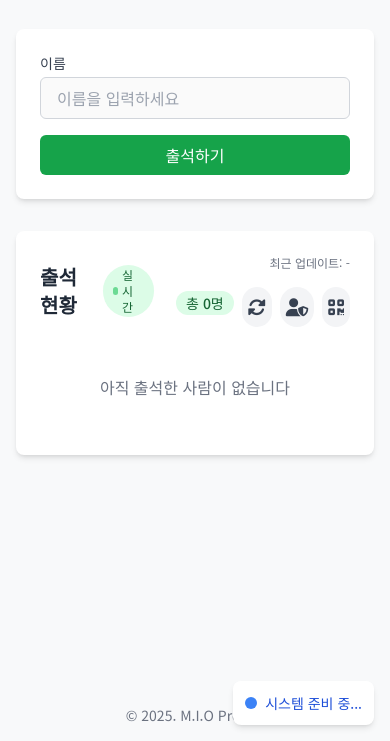
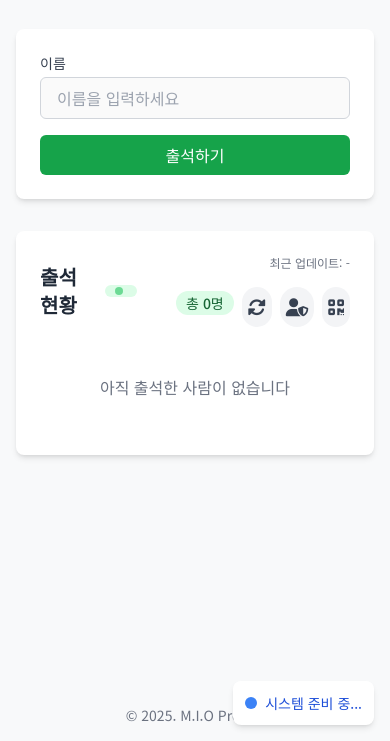
Before and after one commit to TAEJA9/my-attendance-system, a plain HTML site: page attendance_chk_v1.3.html in a window 390 px wide. Shown: the part 103-844 px from the top of the page. Drawn offline with nearby package versions, Linux system fonts and the light colour scheme; no server answers.

Commit message:
Update attendance_chk_v1.3.html
git add .
git commit -m "Hide '실시간' text on mobile for status indicator"
git push origin main     # 또는 git push origin master

```diff
--- a/attendance_chk_v1.3.html
+++ b/attendance_chk_v1.3.html
@@ -171,7 +171,7 @@
                     <h2 class="text-xl font-semibold text-gray-800">출석 현황</h2><!-- Text changed: 출석 목록 -> 출석 현황 -->
                     <div class="ml-2 bg-green-100 text-green-800 text-xs font-medium px-2.5 py-0.5 rounded-full flex items-center">
                         <span class="w-2 h-2 bg-green-500 rounded-full mr-1 pulse"></span>
-                        실시간
+                        <span class="button-text">실시간</span> <!-- button-text 클래스를 추가해서 숨겨! -->
                     </div>
                 </div>
                 <!-- 버튼들을 묶는 div에 flex-wrap 추가 및 items-center 제거 -->
```
